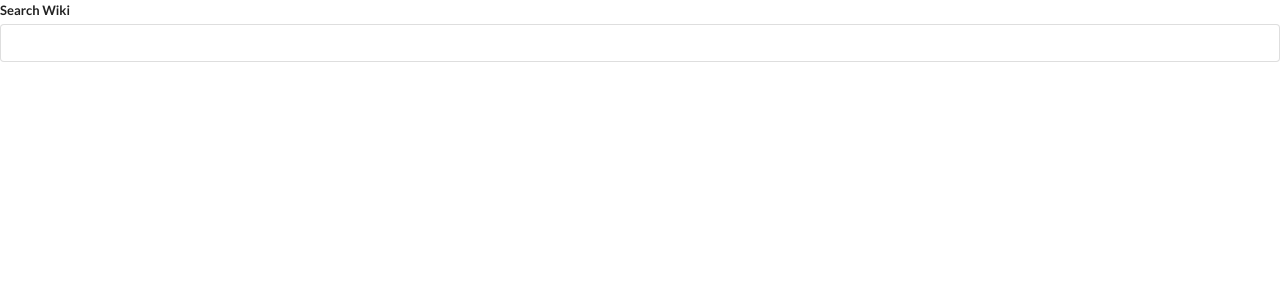
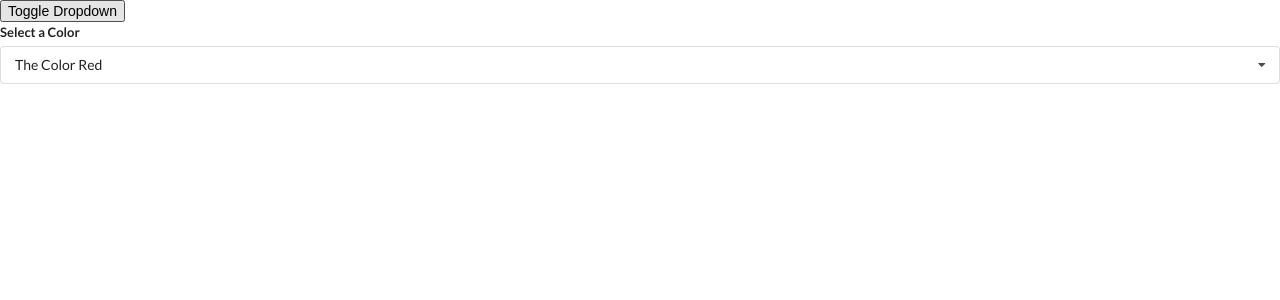
Before and after one commit to jeesewu/Widgets, a React (Create React App) app: page / in a window 1280 px wide. Shown: the top 300 px of the page. Built offline with nearby package versions, Linux system fonts and the light colour scheme.

Commit message:
Dropdown Widget

```diff
--- a/src/App.js
+++ b/src/App.js
@@ -1,7 +1,8 @@
-import React from "react";
+import React, { useState } from "react";
 
 import Accordion from "./components/Accordion";
 import Search from "./components/Search";
+import Dropdown from "./components/Dropdown";
 
 const items = [
   {
@@ -18,10 +19,39 @@
   },
 ];
 
+const options = [
+  {
+    label: "The Color Red",
+    value: "red",
+  },
+  {
+    label: "The Color Green",
+    value: "green",
+  },
+  {
+    label: "A Shade of Blue",
+    value: "blue",
+  },
+];
+
 const App = () => {
+  const [selected, setSelected] = useState(options[0]);
+  const [showDropdown, setShowDropdown] = useState(true);
+
+  const handleToogleButtonClick = (event) => {
+    setShowDropdown(!showDropdown);
+  };
+
   return (
     <div>
-      <Search />
+      <button onClickCapture={handleToogleButtonClick}>Toggle Dropdown</button>
+      {showDropdown ? (
+        <Dropdown
+          selected={selected}
+          onSelectedChange={setSelected}
+          options={options}
+        />
+      ) : null}
     </div>
   );
 };
--- /dev/null
+++ b/src/components/Dropdown.js
@@ -0,0 +1,65 @@
+import React, { useState, useEffect, useRef } from "react";
+
+const Dropdown = ({ options, selected, onSelectedChange }) => {
+  const [open, setOpen] = useState(false);
+  const ref = useRef();
+
+  const handleSelectClick = () => {
+    setOpen(!open);
+  };
+
+  const handleOptionClick = (option) => {
+    onSelectedChange(option);
+  };
+
+  useEffect(() => {
+    const onBodyClick = (event) => {
+      if (ref.current.contains(event.target)) {
+        return;
+      }
+      setOpen(false);
+    };
+
+    document.body.addEventListener("click", onBodyClick);
+
+    return () => {
+      document.body.removeEventListener("click", onBodyClick);
+    };
+  }, []);
+
+  const renderedOptions = options.map((option) => {
+    if (option.value === selected.value) {
+      return null;
+    }
+
+    return (
+      <div
+        key={option.value}
+        className="item"
+        onClick={() => handleOptionClick(option)}
+      >
+        {option.label}
+      </div>
+    );
+  });
+
+  return (
+    <div ref={ref} className="ui form">
+      <div className="field">
+        <label className="label">Select a Color</label>
+        <div
+          onClick={handleSelectClick}
+          className={`ui selection dropdown ${open ? "visible active" : ""}`}
+        >
+          <i className="dropdown icon"></i>
+          <div className="text">{selected.label}</div>
+          <div className={`menu ${open ? "visible transition" : ""}`}>
+            {renderedOptions}
+          </div>
+        </div>
+      </div>
+    </div>
+  );
+};
+
+export default Dropdown;
```
